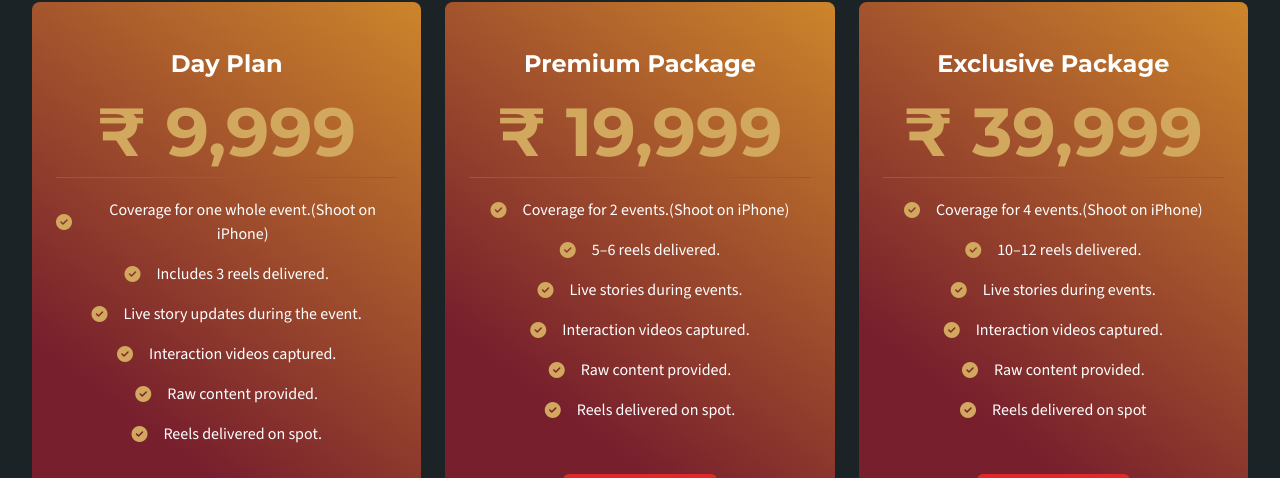
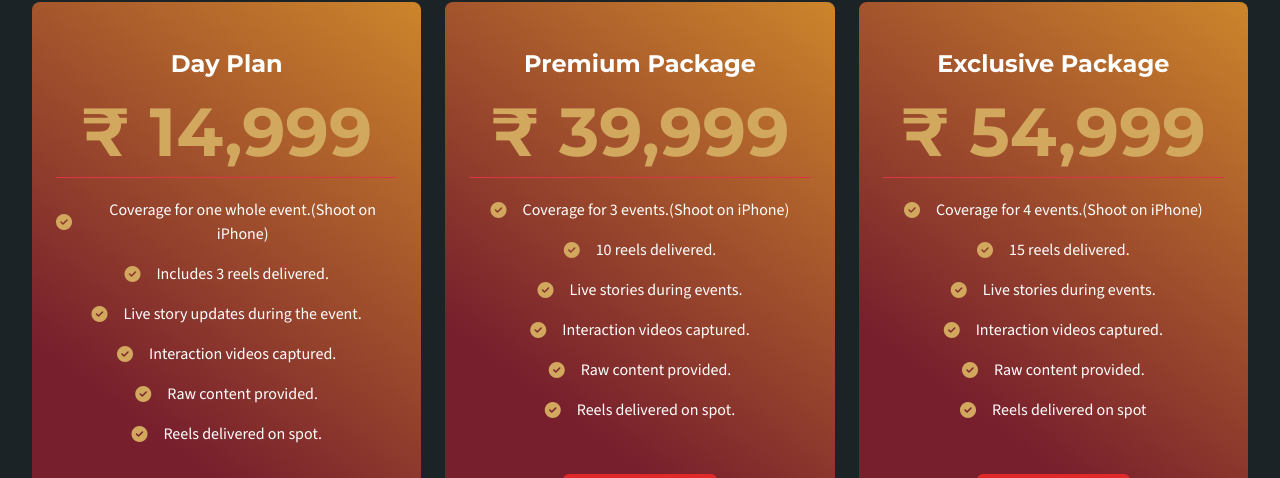
Before and after one commit to mohammedtaufeeqahmed/reelsonspot.com, a plain HTML site: page wedding-packages.html in a window 1280 px wide. Shown: the part 622-1100 px from the top of the page. Drawn offline with nearby package versions, Linux system fonts and the light colour scheme.

Commit message:
Pricing of wedding changed

```diff
--- a/wedding-packages.html
+++ b/wedding-packages.html
@@ -92,7 +92,7 @@
                         <div class="col mb-3">
                             <div class="rounded-3 d-flex flex-column gap-1 bg-grad-rg-color px-4 py-5">
                                 <h5 class="font-1 fw-bold">Day Plan</h5>
-                                <h2 class="accent-color font-1 fw-bold m-0">₹ 9,999</h2>
+                                <h2 class="accent-color font-1 fw-bold m-0">₹ 14,999</h2>
                                 <!-- <span class="mb-3">1 Months Free After Payment 1 Account</span> -->
                                 <div class="border-bottom border-danger mb-3"></div>
                                 <ul class="list d-flex flex-column text-center align-items-center gap-3 mb-5">
@@ -142,20 +142,20 @@
                         <div class="col mb-3">
                             <div class="rounded-3 d-flex flex-column gap-1 bg-grad-rg-color px-4 py-5">
                                 <h5 class="font-1 fw-bold">Premium Package</h5>
-                                <h2 class="accent-color font-1 fw-bold m-0">₹ 19,999</h2>
+                                <h2 class="accent-color font-1 fw-bold m-0">₹ 39,999</h2>
                                 <!-- <span class="mb-3">1 Months Free After Payment 1 Account</span> -->
                                 <div class="border-bottom border-danger mb-3"></div>
                                 <ul class="list d-flex flex-column text-center align-items-center gap-3 mb-5">
                                     <li>
                                         <span class="d-flex flex-row align-items-center gap-3">
                                             <i class="fa-solid fa-circle-check accent-color"></i>
-                                            <span>Coverage for 2 events.(Shoot on iPhone)</span>
+                                            <span>Coverage for 3 events.(Shoot on iPhone)</span>
                                         </span>
                                     </li>
                                     <li>
                                         <span class="d-flex flex-row align-items-center gap-3">
                                             <i class="fa-solid fa-circle-check accent-color"></i>
-                                            <span>5–6 reels delivered.</span>
+                                            <span>10 reels delivered.</span>
                                         </span>
                                     </li>
                                     <li>
@@ -192,7 +192,7 @@
                         <div class="col mb-3">
                             <div class="rounded-3 d-flex flex-column gap-1 bg-grad-rg-color px-4 py-5">
                                 <h5 class="font-1 fw-bold">Exclusive Package</h5>
-                                <h2 class="accent-color font-1 fw-bold m-0">₹ 39,999</h2>
+                                <h2 class="accent-color font-1 fw-bold m-0">₹ 54,999</h2>
                                 <!-- <span class="mb-3">3 Months Free After Payment 1 Account</span> -->
                                 <div class="border-bottom border-danger mb-3"></div>
                                 <ul class="list d-flex flex-column text-center align-items-center gap-3 mb-5">
@@ -205,7 +205,7 @@
                                     <li>
                                         <span class="d-flex flex-row align-items-center gap-3">
                                             <i class="fa-solid fa-circle-check accent-color"></i>
-                                            <span>10–12 reels delivered.</span>
+                                            <span>15 reels delivered.</span>
                                         </span>
                                     </li>
                                     <li>
```
